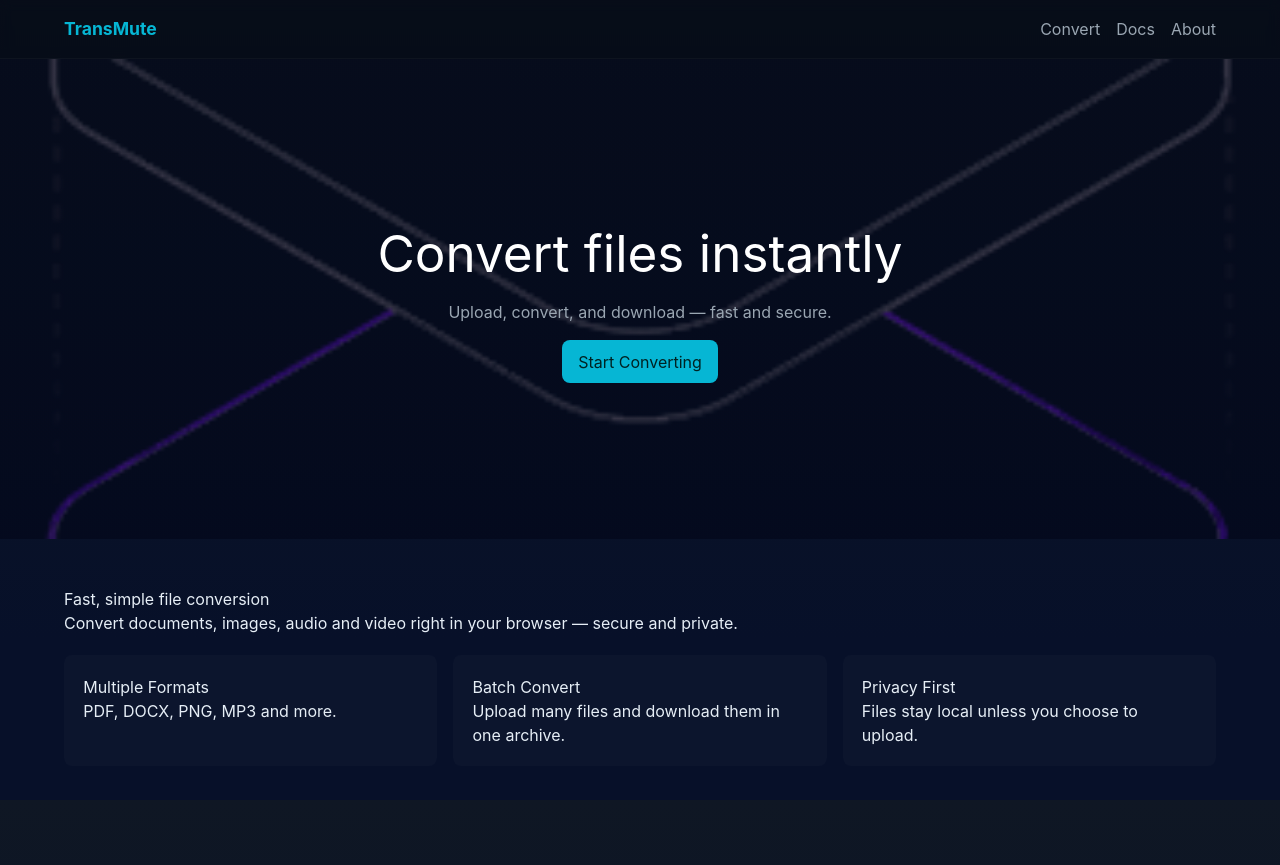
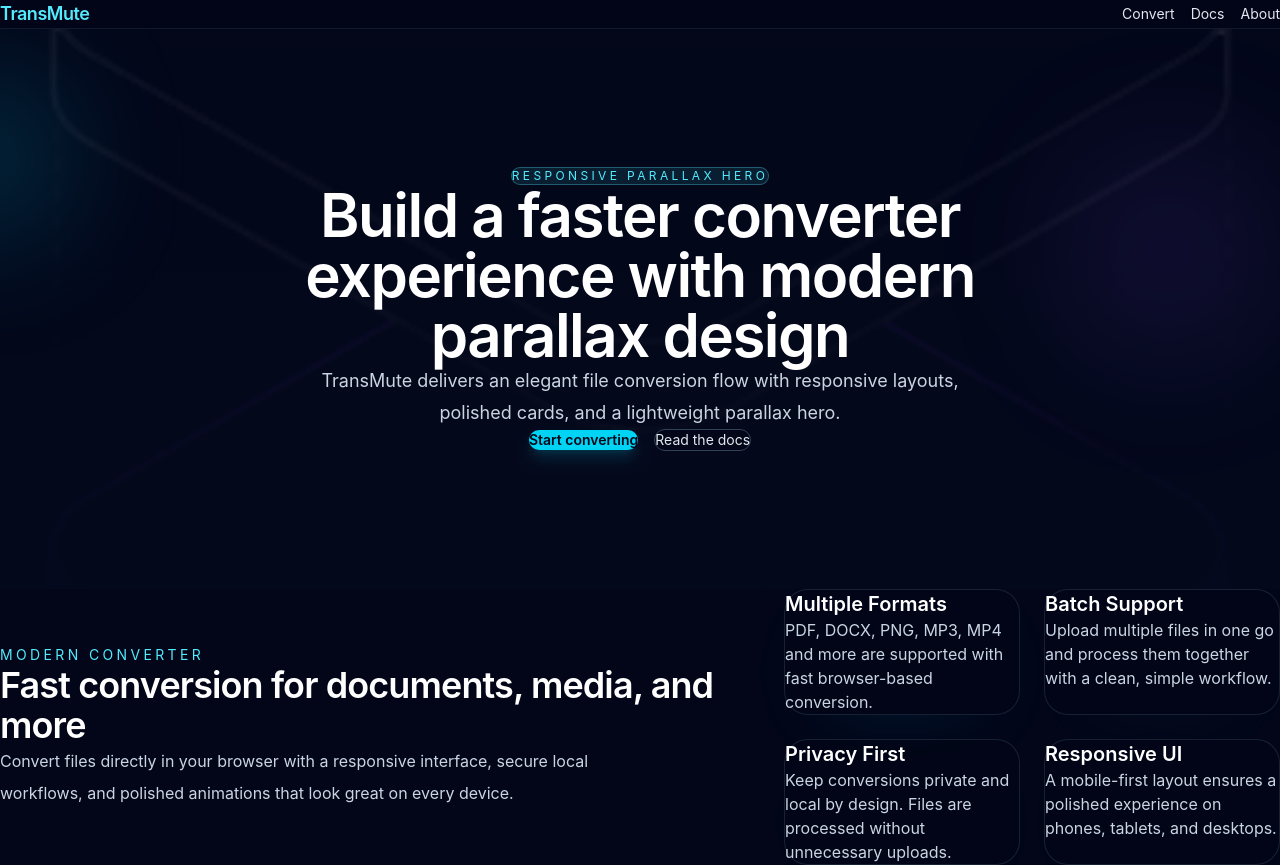
Before and after one commit to Dominic-SR/TransMute, a React (Vite) app: page / in a window 1280 px wide. Shown: the top 865 px of the page. Built offline with nearby package versions, Linux system fonts and the light colour scheme.

Commit message:
site changes

```diff
--- a/src/App.tsx
+++ b/src/App.tsx
@@ -1,18 +1,16 @@
-import React from 'react'
 import { BrowserRouter, Routes, Route } from 'react-router-dom'
 import Home from './pages/Home'
 import Convert from './pages/Convert'
 import About from './pages/About'
 import Docs from './pages/Docs'
 import Navbar from './components/Navbar'
-import './App.css'
 
 function App() {
   return (
     <BrowserRouter>
-      <div className="app-root">
+      <div className="min-h-screen bg-slate-950 text-slate-100">
         <Navbar />
-        <main>
+        <main className="pb-16">
           <Routes>
             <Route path="/" element={<Home />} />
             <Route path="/convert" element={<Convert />} />
--- a/src/components/Navbar.tsx
+++ b/src/components/Navbar.tsx
@@ -1,15 +1,23 @@
-import React from 'react'
 import { Link } from 'react-router-dom'
 
 export default function Navbar() {
   return (
-    <header className="site-header">
-      <div className="container nav-inner">
-        <Link to="/" className="brand">TransMute</Link>
-        <nav>
-          <Link to="/convert">Convert</Link>
-          <Link to="/docs">Docs</Link>
-          <Link to="/about">About</Link>
+    <header className="sticky top-0 z-50 border-b border-slate-800/60 bg-slate-950/85 backdrop-blur-lg">
+      <div className="mx-auto flex max-w-7xl items-center justify-between gap-4 px-6 py-4">
+        <Link to="/" className="text-lg font-semibold tracking-tight text-cyan-300">
+          TransMute
+        </Link>
+
+        <nav className="flex flex-wrap items-center gap-4 text-sm text-slate-200">
+          <Link to="/convert" className="transition hover:text-cyan-300">
+            Convert
+          </Link>
+          <Link to="/docs" className="transition hover:text-cyan-300">
+            Docs
+          </Link>
+          <Link to="/about" className="transition hover:text-cyan-300">
+            About
+          </Link>
         </nav>
       </div>
     </header>
--- a/src/components/ParallaxHero.tsx
+++ b/src/components/ParallaxHero.tsx
@@ -1,17 +1,39 @@
-import React from 'react'
+import { Link } from 'react-router-dom'
 
 export default function ParallaxHero() {
   return (
-    <section className="parallax-hero">
-      <div className="parallax-layer bg-layer" />
-      <div className="parallax-layer mid-layer">
-        <div className="container hero-inner">
-          <h1>Convert files instantly</h1>
-          <p>Upload, convert, and download — fast and secure.</p>
-          <a className="btn primary" href="/convert">Start Converting</a>
+    <section className="relative overflow-hidden">
+      <div className="hero-bg absolute inset-0 bg-fixed" />
+      <div className="absolute inset-0 bg-slate-950/80" />
+      <div className="absolute -left-24 top-12 h-40 w-40 rounded-full bg-cyan-400/20 blur-3xl" />
+      <div className="absolute right-0 top-28 h-56 w-56 rounded-full bg-violet-500/10 blur-3xl" />
+
+      <div className="relative mx-auto flex min-h-[70vh] max-w-7xl flex-col items-center justify-center px-6 py-24 text-center text-slate-100 sm:py-32 lg:px-8">
+        <span className="rounded-full border border-cyan-300/30 bg-cyan-300/10 px-4 py-1 text-xs uppercase tracking-[0.28em] text-cyan-300">
+          Responsive parallax hero
+        </span>
+        <h1 className="mt-8 max-w-4xl text-4xl font-semibold tracking-tight text-white sm:text-5xl lg:text-6xl">
+          Build a faster converter experience with modern parallax design
+        </h1>
+        <p className="mx-auto mt-6 max-w-2xl text-base leading-8 text-slate-300 sm:text-lg">
+          TransMute delivers an elegant file conversion flow with responsive layouts, polished cards, and a lightweight parallax hero.
+        </p>
+
+        <div className="mt-10 flex flex-col items-center justify-center gap-4 sm:flex-row">
+          <Link
+            to="/convert"
+            className="inline-flex rounded-full bg-cyan-400 px-6 py-3 text-sm font-semibold text-slate-950 shadow-lg shadow-cyan-500/20 transition hover:bg-cyan-300"
+          >
+            Start converting
+          </Link>
+          <Link
+            to="/docs"
+            className="inline-flex rounded-full border border-slate-700 bg-slate-950/80 px-6 py-3 text-sm text-slate-200 transition hover:border-cyan-300 hover:text-white"
+          >
+            Read the docs
+          </Link>
         </div>
       </div>
-      <div className="parallax-layer fg-layer" />
     </section>
   )
 }
--- a/src/index.css
+++ b/src/index.css
@@ -1,43 +1,46 @@
 @import "tailwindcss";
 
-*{
+:root {
+  color-scheme: dark;
+}
+
+* {
+  margin: 0;
   padding: 0;
-  margin: 0;
   box-sizing: border-box;
 }
 
-:root{
-  --bg:#0f1724;
-  --surface:#0b1220;
-  --muted:#9aa6b2;
-  --accent:#06b6d4;
-  --max-width:1200px;
+html {
+  scroll-behavior: smooth;
 }
 
-html,body,#root{
-  height:100%;
+body {
+  min-height: 100%;
+  font-family: Inter, ui-sans-serif, system-ui, -apple-system, "Segoe UI", Roboto, "Helvetica Neue", Arial, sans-serif;
+  background: radial-gradient(circle at top, rgba(14, 165, 233, 0.1), transparent 28%), #020617;
+  color: #e2e8f0;
+  -webkit-font-smoothing: antialiased;
+  -moz-osx-font-smoothing: grayscale;
 }
 
-body{
-  font-family: Inter, ui-sans-serif, system-ui, -apple-system, "Segoe UI", Roboto, "Helvetica Neue", Arial;
-  background:linear-gradient(180deg,var(--bg),#071029 80%);
-  color: #e6eef6;
-  -webkit-font-smoothing:antialiased;
-  -moz-osx-font-smoothing:grayscale;
+#root {
+  min-height: 100vh;
 }
 
-.container{
-  width:90%;
-  max-width:var(--max-width);
-  margin:0 auto;
-  padding:3rem 0;
+::selection {
+  background: rgba(34, 211, 238, 0.35);
+  color: #ffffff;
 }
 
-.section{padding:3rem 0}
+.hero-bg {
+  background-image: linear-gradient(180deg, rgba(15, 23, 42, 0.45), rgba(15, 23, 42, 0.95)), url('/src/assets/hero.png');
+  background-repeat: no-repeat;
+  background-position: center;
+  background-size: cover;
+}
 
-.btn{display:inline-block;padding:.6rem 1rem;border-radius:8px;text-decoration:none}
-.btn.primary{background:var(--accent);color:#022;}
-
-@media (max-width:720px){
-  .container{width:95%}
+@media (min-width: 768px) {
+  .hero-bg {
+    background-attachment: fixed;
+  }
 }
--- a/src/pages/About.tsx
+++ b/src/pages/About.tsx
@@ -1,10 +1,24 @@
-import React from 'react'
-
 export default function About() {
   return (
-    <div className="page container section">
-      <h1>About</h1>
-      <p>This is a lightweight file converter application demo.</p>
-    </div>
+    <section className="mx-auto max-w-4xl px-6 py-16 sm:px-8">
+      <div className="space-y-8 rounded-[2rem] border border-slate-800/80 bg-slate-950/80 p-10 shadow-2xl shadow-slate-950/20">
+        <div className="space-y-3">
+          <p className="text-sm uppercase tracking-[0.24em] text-cyan-300">About TransMute</p>
+          <h1 className="text-3xl font-semibold text-white sm:text-4xl">Smart, elegant file conversion in React</h1>
+          <p className="max-w-3xl text-slate-300 leading-8">TransMute is designed to show a clean, responsive experience using Tailwind CSS, React Router, and a parallax hero. Every page adapts for mobile, tablet, and desktop users.</p>
+        </div>
+
+        <div className="grid gap-6 sm:grid-cols-2">
+          <div className="rounded-3xl border border-slate-800/80 bg-slate-900/80 p-6">
+            <h2 className="text-xl font-semibold text-white">Built with Tailwind</h2>
+            <p className="mt-3 text-slate-400">Utility-first styling makes the layout responsive and easy to evolve with additional sections.</p>
+          </div>
+          <div className="rounded-3xl border border-slate-800/80 bg-slate-900/80 p-6">
+            <h2 className="text-xl font-semibold text-white">Responsive by default</h2>
+            <p className="mt-3 text-slate-400">The UI scales gracefully across breakpoints, keeping the hero, cards, and converter view readable on any screen.</p>
+          </div>
+        </div>
+      </div>
+    </section>
   )
 }
--- a/src/pages/Convert.tsx
+++ b/src/pages/Convert.tsx
@@ -1,15 +1,22 @@
-import React from 'react'
-
 export default function Convert() {
   return (
-    <div className="page container section">
-      <h1>Converter</h1>
-      <p>Upload files to convert. (UI stub)</p>
+    <section className="mx-auto max-w-4xl px-6 py-16 sm:px-8">
+      <div className="rounded-[2rem] border border-slate-800/80 bg-slate-950/80 p-8 shadow-2xl shadow-slate-950/20">
+        <div className="space-y-4">
+          <p className="text-sm uppercase tracking-[0.24em] text-cyan-300">Converter</p>
+          <h1 className="text-3xl font-semibold text-white sm:text-4xl">Upload files and convert instantly</h1>
+          <p className="max-w-2xl text-slate-300 leading-8">Select one or more files to see the modern conversion workflow. This interface is responsive and ready for a production-ready conversion flow.</p>
+        </div>
 
-      <div className="upload-box">
-        <input type="file" multiple />
-        <div className="upload-hints">Drop files here or click to browse</div>
+        <div className="mt-10 rounded-3xl border border-dashed border-slate-700/70 bg-slate-900/80 p-8 text-center">
+          <label className="flex cursor-pointer flex-col items-center justify-center gap-4 rounded-3xl bg-slate-950/60 px-6 py-12 text-slate-300 transition hover:border-cyan-300/50 hover:text-white">
+            <span className="text-2xl">📁</span>
+            <span className="text-base font-medium">Drop files here, or click to browse</span>
+            <input className="sr-only" type="file" multiple />
+          </label>
+          <p className="mt-4 text-sm text-slate-500">Supports documents, images, audio, and video formats.</p>
+        </div>
       </div>
-    </div>
+    </section>
   )
 }
--- a/src/pages/Docs.tsx
+++ b/src/pages/Docs.tsx
@@ -1,10 +1,24 @@
-import React from 'react'
-
 export default function Docs() {
   return (
-    <div className="page container section">
-      <h1>Docs</h1>
-      <p>Usage instructions and supported formats.</p>
-    </div>
+    <section className="mx-auto max-w-4xl px-6 py-16 sm:px-8">
+      <div className="space-y-8 rounded-[2rem] border border-slate-800/80 bg-slate-950/80 p-10 shadow-2xl shadow-slate-950/20">
+        <div className="space-y-3">
+          <p className="text-sm uppercase tracking-[0.24em] text-cyan-300">Documentation</p>
+          <h1 className="text-3xl font-semibold text-white sm:text-4xl">How to use TransMute</h1>
+          <p className="max-w-3xl text-slate-300 leading-8">Select files to upload, choose your desired output format, and download the converted results. The UI is built to be accessible, responsive, and clear.</p>
+        </div>
+
+        <div className="space-y-6">
+          <div className="rounded-3xl border border-slate-800/80 bg-slate-900/80 p-6">
+            <h2 className="text-xl font-semibold text-white">Supported formats</h2>
+            <p className="mt-3 text-slate-400">PDF, DOCX, PNG, JPG, MP3, MP4, and more can be added to the converter flow with simple extension.</p>
+          </div>
+          <div className="rounded-3xl border border-slate-800/80 bg-slate-900/80 p-6">
+            <h2 className="text-xl font-semibold text-white">Usage</h2>
+            <p className="mt-3 text-slate-400">The app currently shows a responsive navigation, parallax hero, and content sections ready for a complete conversion workflow.</p>
+          </div>
+        </div>
+      </div>
+    </section>
   )
 }
--- a/src/pages/Home.tsx
+++ b/src/pages/Home.tsx
@@ -1,34 +1,51 @@
-import React from 'react'
 import ParallaxHero from '../components/ParallaxHero'
 
 export default function Home() {
   return (
-    <div className="page page-home">
+    <div className="space-y-16">
       <ParallaxHero />
 
-      <section className="container section features">
-        <h2>Fast, simple file conversion</h2>
-        <p>Convert documents, images, audio and video right in your browser — secure and private.</p>
+      <section className="mx-auto max-w-7xl px-6 sm:px-8">
+        <div className="grid gap-10 lg:grid-cols-[1.2fr_0.8fr] lg:items-center">
+          <div className="space-y-6">
+            <p className="text-sm uppercase tracking-[0.24em] text-cyan-300">Modern converter</p>
+            <h2 className="text-3xl font-semibold tracking-tight text-white sm:text-4xl">
+              Fast conversion for documents, media, and more
+            </h2>
+            <p className="max-w-2xl text-slate-300 leading-8">
+              Convert files directly in your browser with a responsive interface, secure local workflows, and polished animations that look great on every device.
+            </p>
+          </div>
 
-        <div className="feature-grid">
-          <div className="card">
-            <h3>Multiple Formats</h3>
-            <p>PDF, DOCX, PNG, MP3 and more.</p>
-          </div>
-          <div className="card">
-            <h3>Batch Convert</h3>
-            <p>Upload many files and download them in one archive.</p>
-          </div>
-          <div className="card">
-            <h3>Privacy First</h3>
-            <p>Files stay local unless you choose to upload.</p>
+          <div className="grid gap-6 sm:grid-cols-2">
+            <div className="rounded-3xl border border-slate-800/80 bg-slate-950/70 p-6 shadow-[0_20px_80px_-50px_rgba(14,165,233,0.4)]">
+              <h3 className="text-xl font-semibold text-white">Multiple Formats</h3>
+              <p className="mt-3 text-slate-300">PDF, DOCX, PNG, MP3, MP4 and more are supported with fast browser-based conversion.</p>
+            </div>
+            <div className="rounded-3xl border border-slate-800/80 bg-slate-950/70 p-6 shadow-[0_20px_80px_-50px_rgba(125,211,252,0.16)]">
+              <h3 className="text-xl font-semibold text-white">Batch Support</h3>
+              <p className="mt-3 text-slate-300">Upload multiple files in one go and process them together with a clean, simple workflow.</p>
+            </div>
+            <div className="rounded-3xl border border-slate-800/80 bg-slate-950/70 p-6 shadow-[0_20px_80px_-50px_rgba(14,165,233,0.2)]">
+              <h3 className="text-xl font-semibold text-white">Privacy First</h3>
+              <p className="mt-3 text-slate-300">Keep conversions private and local by design. Files are processed without unnecessary uploads.</p>
+            </div>
+            <div className="rounded-3xl border border-slate-800/80 bg-slate-950/70 p-6 shadow-[0_20px_80px_-50px_rgba(129,140,248,0.18)]">
+              <h3 className="text-xl font-semibold text-white">Responsive UI</h3>
+              <p className="mt-3 text-slate-300">A mobile-first layout ensures a polished experience on phones, tablets, and desktops.</p>
+            </div>
           </div>
         </div>
       </section>
 
-      <section className="container section cta">
-        <h2>Ready to convert?</h2>
-        <a className="btn primary" href="/convert">Go to Converter</a>
+      <section className="mx-auto max-w-7xl px-6 sm:px-8">
+        <div className="rounded-[2rem] border border-slate-800/80 bg-slate-950/80 p-10 text-center shadow-xl shadow-slate-950/30 sm:p-12">
+          <h2 className="text-3xl font-semibold text-white sm:text-4xl">Ready to convert?</h2>
+          <p className="mx-auto mt-4 max-w-2xl text-slate-300 leading-8">Jump into the converter and start transforming your files with a polished, modern interface built with Tailwind CSS.</p>
+          <a href="/convert" className="mt-8 inline-flex rounded-full bg-cyan-400 px-8 py-3 text-sm font-semibold text-slate-950 transition hover:bg-cyan-300">
+            Go to Converter
+          </a>
+        </div>
       </section>
     </div>
   )
```
